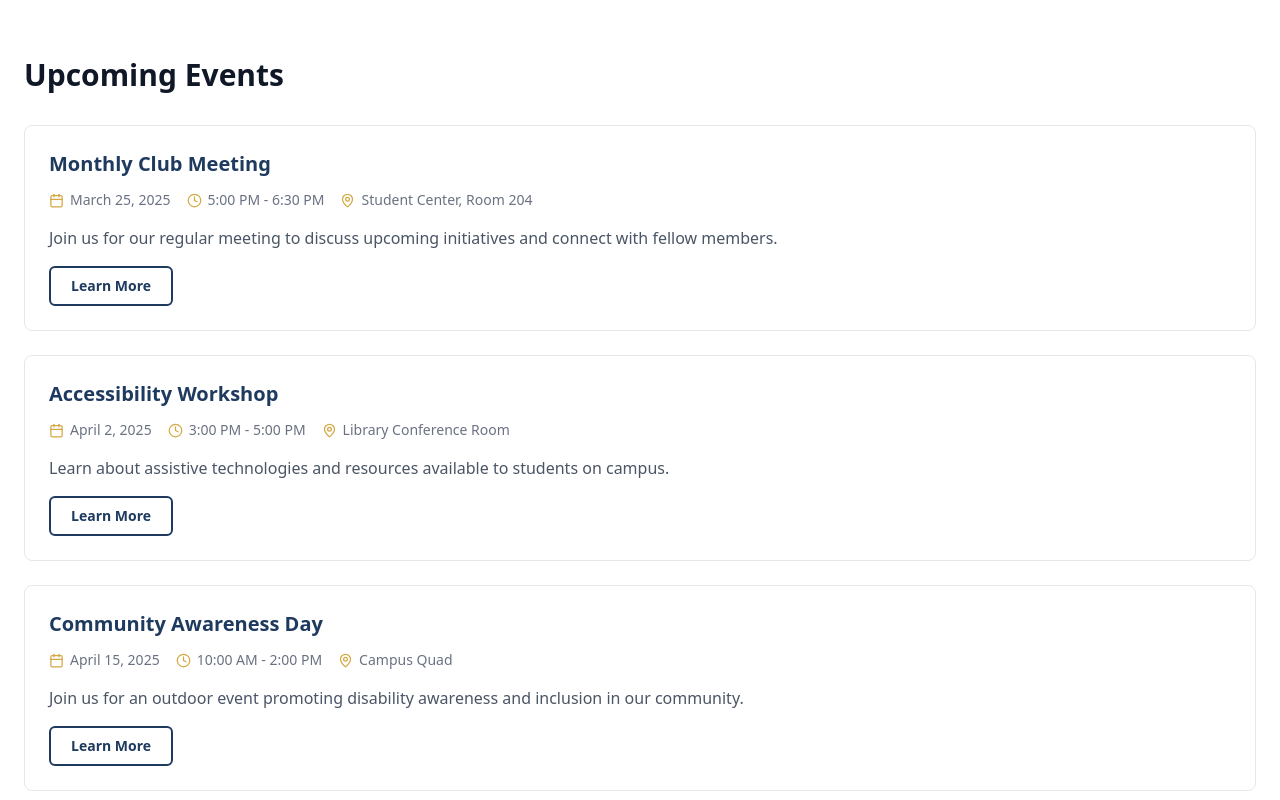
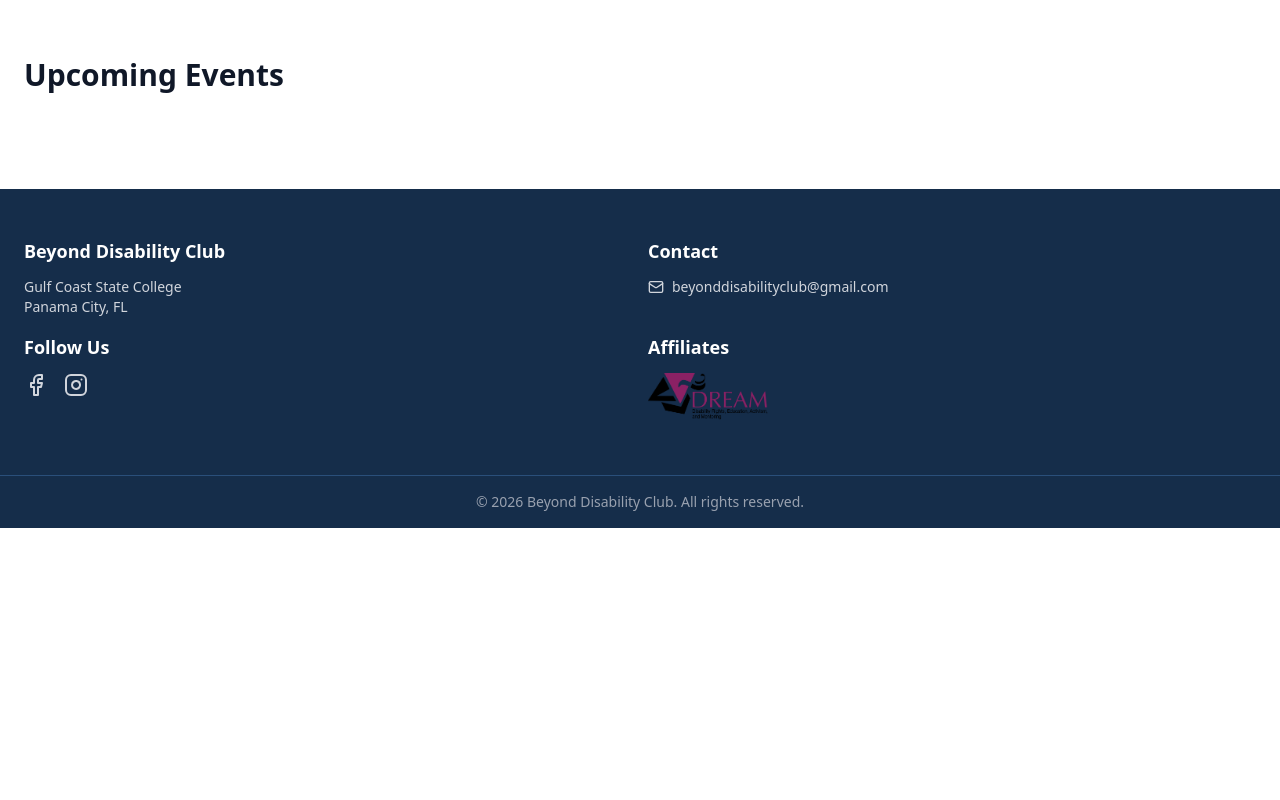
Before and after one commit to Dav-Zuko/Beyond-Disability-Site, a Next.js app: page / in a window 1280 px wide. Shown: the part 2220-3020 px from the top of the page. After the commit the page ends 2748 px from the top, so only its background shows below. Built offline with nearby package versions, Linux system fonts and the light colour scheme; a web font is replaced by a local one.

Commit message:
Update: Event home & card

```diff
--- a/app/page.tsx
+++ b/app/page.tsx
@@ -145,8 +145,14 @@ export default async function HomePage() {
     // WordPress CPT not set up yet — will show placeholders
   }
 
+  const today = new Date();
+  today.setHours(0, 0, 0, 0);
   const displayStories = recentStories.length > 0 ? recentStories : placeholderStories;
-  const displayEvents = events.length > 0 ? events : placeholderEvents;
+  const displayEvents = (events.length > 0 ? events : placeholderEvents).filter((event) => {
+    const raw = event.eventFields.eventDate;
+    const eventDay = new Date(/^\d{4}-\d{2}$/.test(raw) ? raw + "T00:00:00" : raw);
+    return !isNaN(eventDay.getTime()) && eventDay >= today;
+  });
 
   return (
     <>
--- a/components/EventCard.tsx
+++ b/components/EventCard.tsx
@@ -9,6 +9,7 @@
  * matching the Lovable design's stacked event list.
  */
 
+import Link from "next/link";
 import { Calendar, Clock, MapPin } from "lucide-react";
 import type { Event } from "@/lib/types";
 
@@ -17,9 +18,7 @@ interface EventCardProps {
 }
 
 export default function EventCard({ event }: EventCardProps) {
-  const { eventDate, eventStartTime, eventEndTime, eventLocation, eventDescription } =
-    event.eventFields;
-
+  const { eventDate, eventStartTime, eventEndTime, eventLocation, eventDescription } = event.eventFields;
   return (
     <div className="rounded-lg border border-gray-200 bg-white p-6 transition-shadow hover:shadow-md">
       <h3 className="font-serif text-xl font-bold text-navy">{event.title}</h3>
@@ -29,7 +28,16 @@ export default function EventCard({ event }: EventCardProps) {
         {eventDate && (
           <span className="flex items-center gap-1.5">
             <Calendar size={15} className="text-gold" />
-            {new Date(eventDate).toLocaleDateString("en-us", {month: "long", day: "numeric", year: "numeric",})}
+            {new Date(
+              /^\d{4}-\d{2}-\d{2}$/.test(eventDate)
+                ? eventDate + "T00:00:00"
+                : eventDate,
+            ).toLocaleDateString("en-us", {
+              timeZone: "UTC",
+              month: "long",
+              day: "numeric",
+              year: "numeric",
+            })}
           </span>
         )}
         {eventStartTime && (
@@ -54,9 +62,12 @@ export default function EventCard({ event }: EventCardProps) {
 
       {/* ── Button ── */}
       <div className="mt-4">
-        <button className="rounded-md border-2 border-navy px-5 py-2 text-sm font-semibold text-navy transition-colors hover:bg-navy hover:text-white">
+        <Link
+          href="/events"
+          className="inline-block rounded-md border-2 border-navy px-5 py-2 text-sm font-semibold text-navy transition-colors hover:bg-navy hover:text-white"
+        >
           Learn More
-        </button>
+        </Link>
       </div>
     </div>
   );
```
